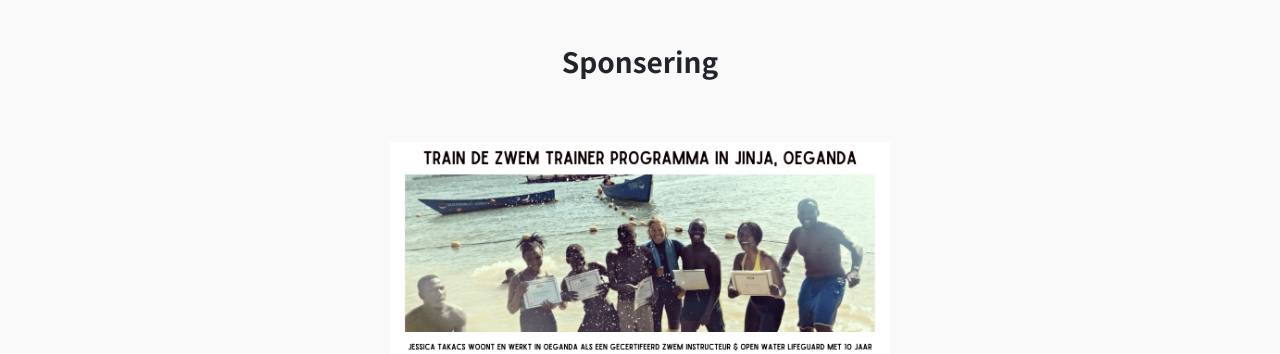
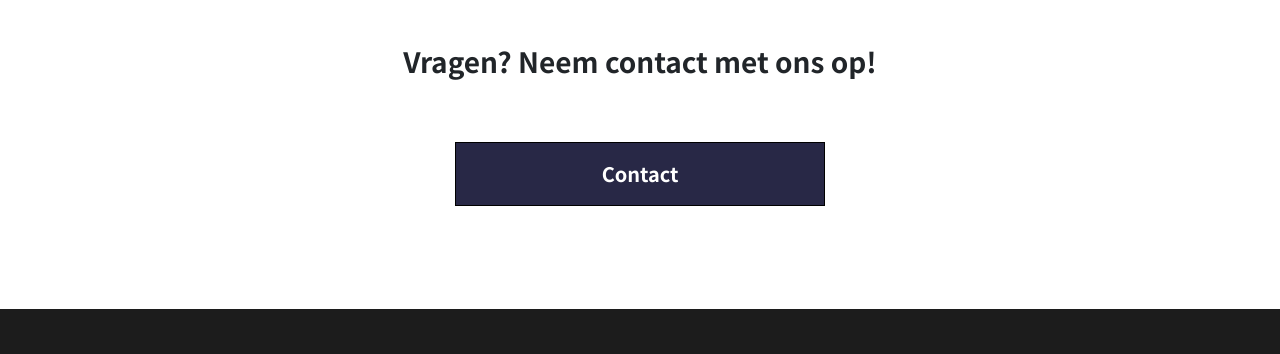
Before and after one commit to MaxBoog/takacs-verheijden, a plain HTML site: page index.html in a window 1280 px wide. Shown: the part 3136-3490 px from the top of the page. Drawn offline with nearby package versions, Linux system fonts and the light colour scheme; a web font is replaced by a local one.

Commit message:
remove sponsor

```diff
--- a/index.html
+++ b/index.html
@@ -427,7 +427,7 @@
             </div>
         </div>
         </section> -->
-    <section class="container-fluid gray-background padding-y padding-x">
+    <!-- <section class="container-fluid gray-background padding-y padding-x">
       <div class="row">
         <div class="col text-center">
           <h3 class="fw-bold text-center mb-5">Sponsering</h3>
@@ -441,7 +441,7 @@
           </a>
         </div>
       </div>
-    </section>
+    </section> -->
 
     <section class="container-fluid padding-x padding-y">
       <div class="row">
```
